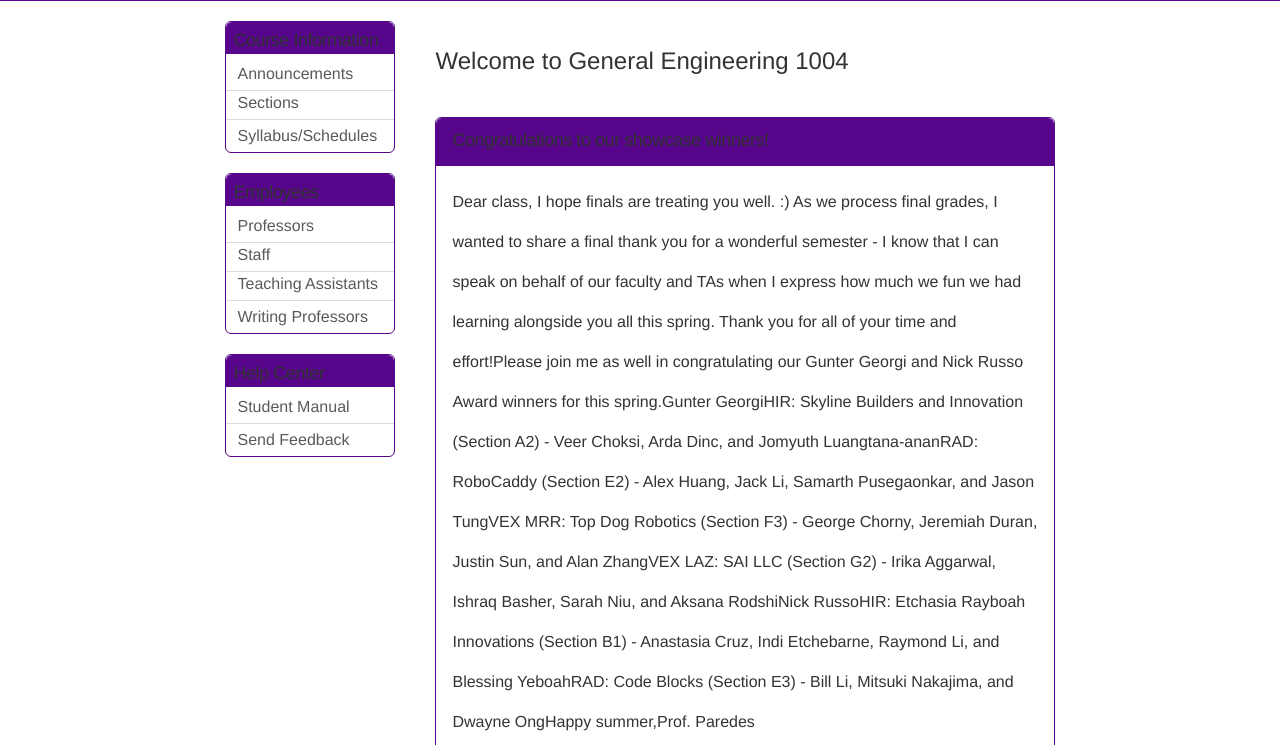
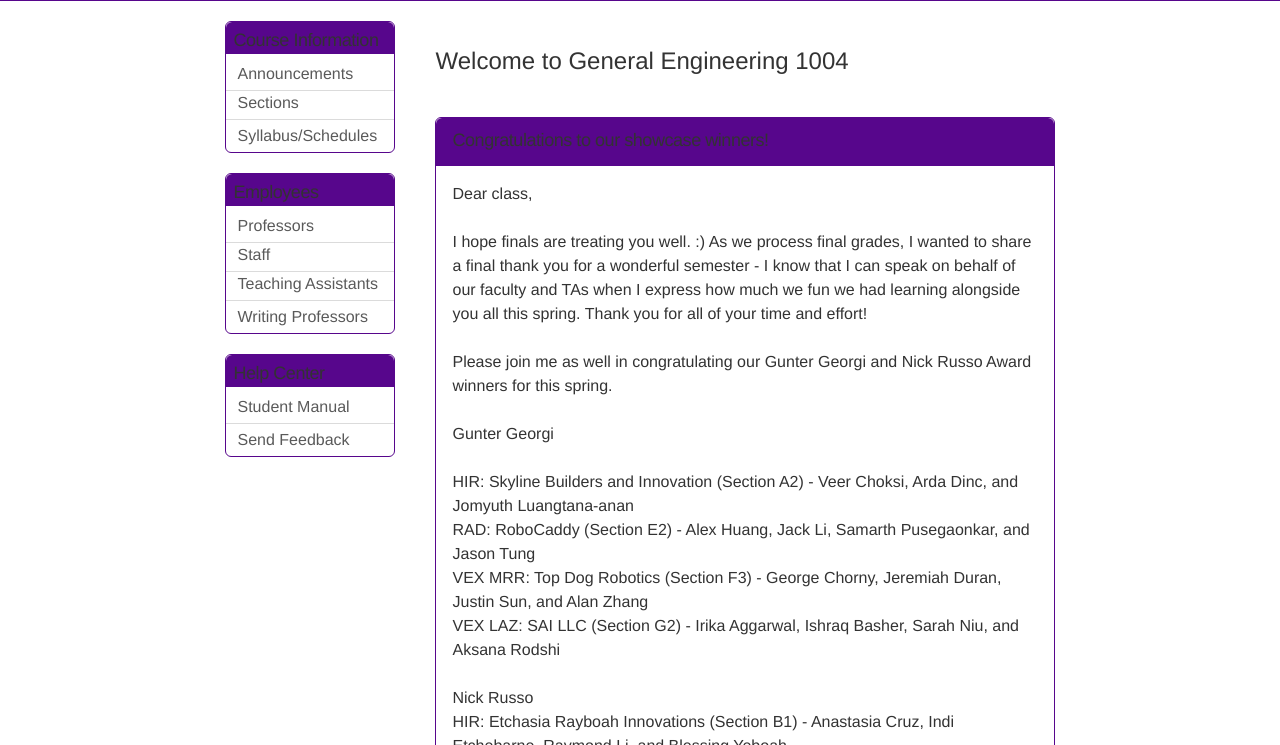
Before and after one commit to VaughnValle/summer-webdev, an Astro site in the folder eg1004-announcement/: page / in a window 1280 px wide. Shown: the part 55-800 px from the top of the page. Built offline with nearby package versions, Linux system fonts and the light colour scheme; Astro itself is replaced by a stand-in of ours.

Commit message:
Modify JS announcement body for line breaks

```diff
--- a/eg1004-announcement/src/components/AnnounceCard.jsx
+++ b/eg1004-announcement/src/components/AnnounceCard.jsx
@@ -11,7 +11,7 @@ const Card = ({
             <div className='bg-purple p-4 py-2 pb-1 rounded-md rounded-b-none'>
                 <h5 class='mb-2 text-lg font-light tracking-tight text-black dark:text-white'>{title}</h5>
             </div>
-            <p class='font-light p-4 leading-10'>{content}</p>
+            <p class='font-light p-4 whitespace-pre-line'>{content}</p>
             <footer className='bg-gray border-t border-grayer p-4'><p><strong>Posted on:</strong> {date} at {time}</p></footer>
         </div>
 
--- a/eg1004-announcement/src/components/Main.jsx
+++ b/eg1004-announcement/src/components/Main.jsx
@@ -10,7 +10,7 @@ const Main = () => {
             </div>
             <AnnounceCard
                 title='Congratulations to our showcase winners!'
-                content={'Dear class,\n I hope finals are treating you well. :) As we process final grades, I wanted to share a final thank you for a wonderful semester - I know that I can speak on behalf of our faculty and TAs when I express how much we fun we had learning alongside you all this spring. Thank you for all of your time and effort!Please join me as well in congratulating our Gunter Georgi and Nick Russo Award winners for this spring.Gunter GeorgiHIR: Skyline Builders and Innovation (Section A2) -  Veer Choksi, Arda Dinc, and Jomyuth Luangtana-ananRAD: RoboCaddy (Section E2) - Alex Huang, Jack Li, Samarth Pusegaonkar, and Jason TungVEX MRR: Top Dog Robotics (Section F3) - George Chorny, Jeremiah Duran, Justin Sun, and Alan ZhangVEX LAZ: SAI LLC (Section G2) - Irika Aggarwal, Ishraq Basher, Sarah Niu, and Aksana RodshiNick RussoHIR:  Etchasia Rayboah Innovations (Section B1) - Anastasia Cruz, Indi Etchebarne, Raymond Li, and Blessing YeboahRAD: Code Blocks (Section E3) - Bill Li, Mitsuki Nakajima, and Dwayne OngHappy summer,Prof. Paredes'}
+                content={'Dear class,\n\nI hope finals are treating you well. :) As we process final grades, I wanted to share a final thank you for a wonderful semester - I know that I can speak on behalf of our faculty and TAs when I express how much we fun we had learning alongside you all this spring. Thank you for all of your time and effort!\n\nPlease join me as well in congratulating our Gunter Georgi and Nick Russo Award winners for this spring.\n\nGunter Georgi\n\nHIR: Skyline Builders and Innovation (Section A2) -  Veer Choksi, Arda Dinc, and Jomyuth Luangtana-anan\nRAD: RoboCaddy (Section E2) - Alex Huang, Jack Li, Samarth Pusegaonkar, and Jason Tung\nVEX MRR: Top Dog Robotics (Section F3) - George Chorny, Jeremiah Duran, Justin Sun, and Alan Zhang\nVEX LAZ: SAI LLC (Section G2) - Irika Aggarwal, Ishraq Basher, Sarah Niu, and Aksana Rodshi\n\nNick Russo\nHIR:  Etchasia Rayboah Innovations (Section B1) - Anastasia Cruz, Indi Etchebarne, Raymond Li, and Blessing Yeboah\nRAD: Code Blocks (Section E3) - Bill Li, Mitsuki Nakajima, and Dwayne Ong\n\nHappy summer,\n\nProf. Paredes'}
                 date='May 13, 2024'
                 time='10:51 AM'
             />
```
